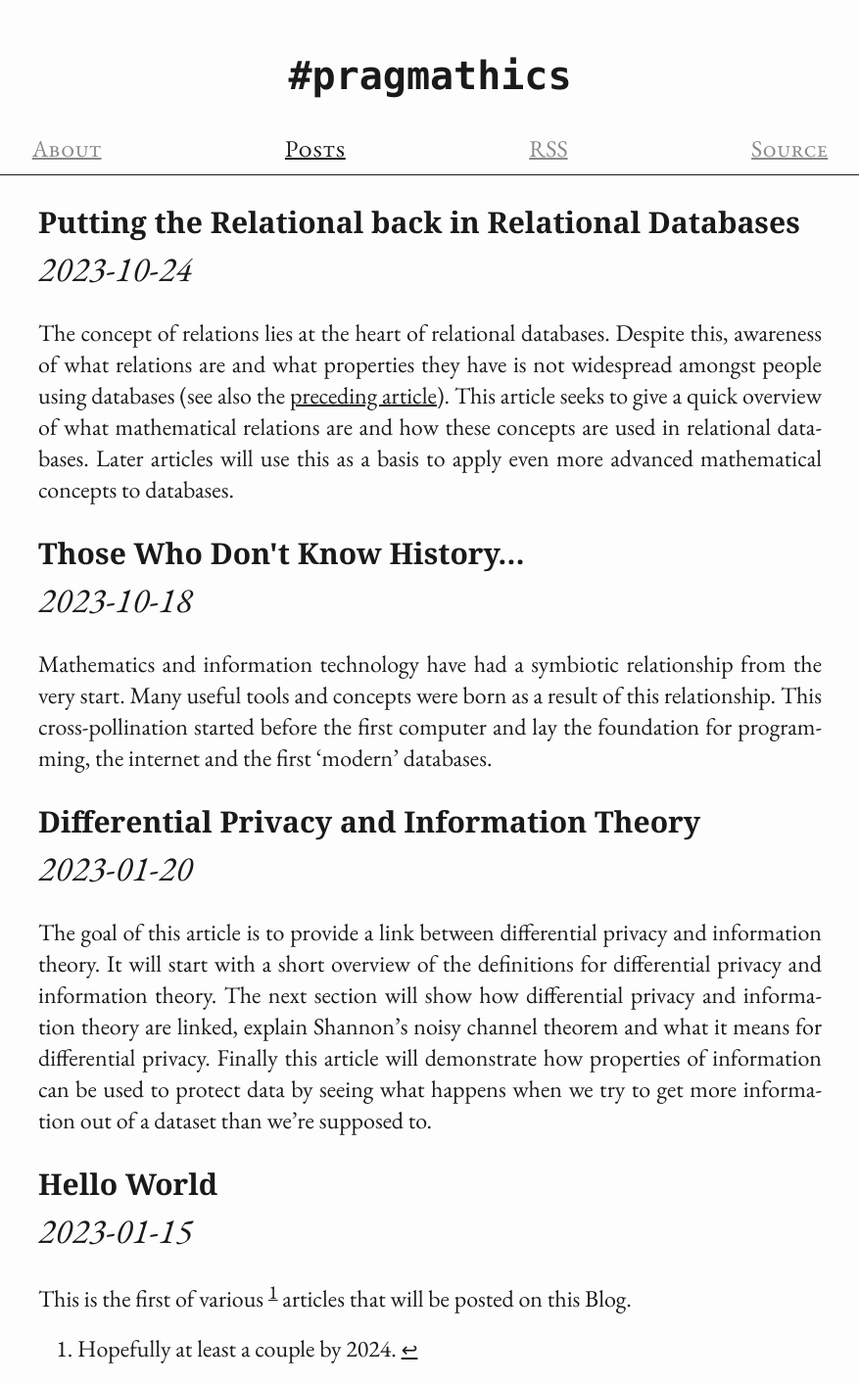
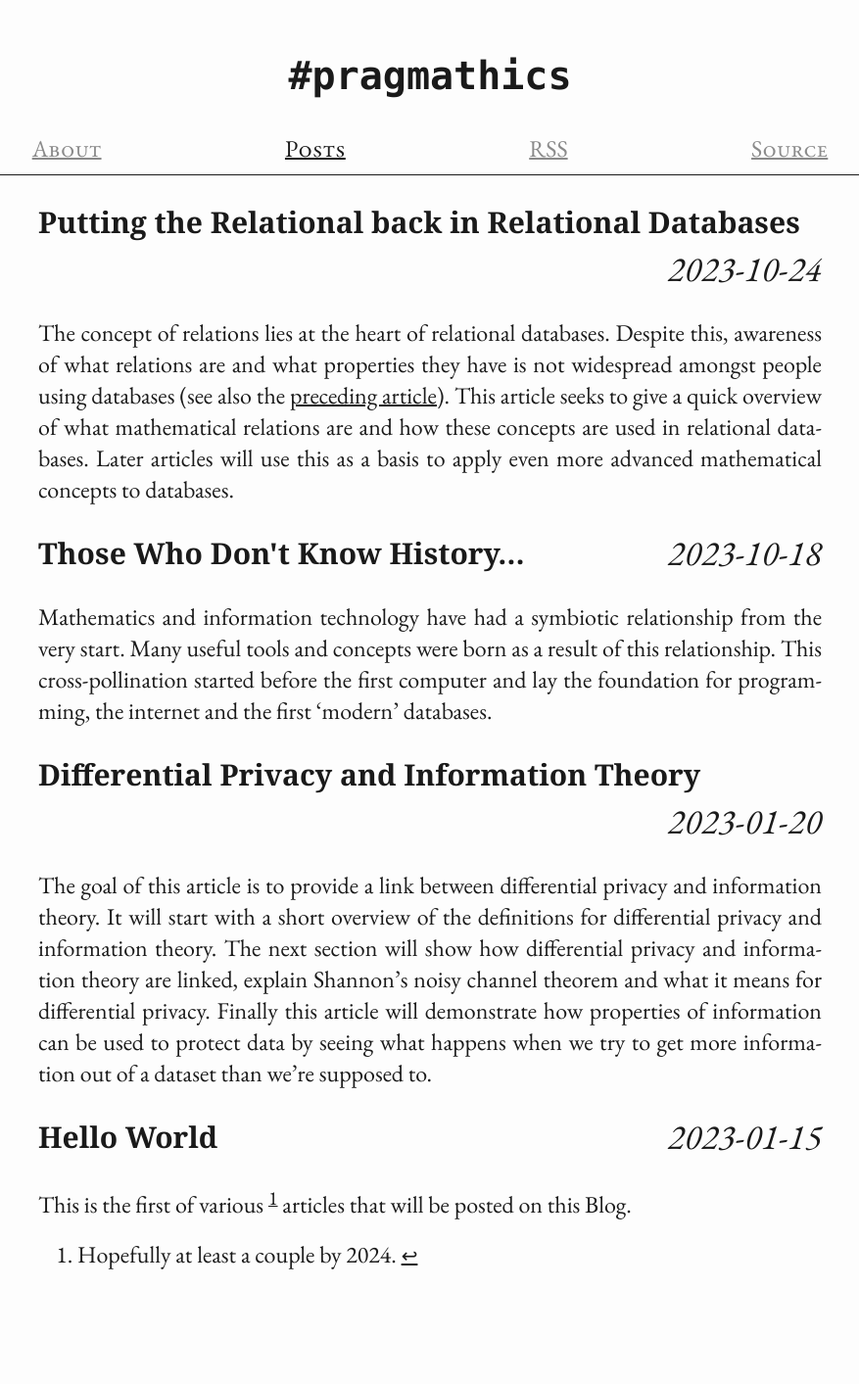
Before and after one commit to Shiandow/shiandow.github.io, a Jekyll site: the page built from index.md, in a window 1280 px wide. Shown: the whole page at 98% size, without its empty margins (201-1078 px from the left). Built offline with Jekyll 4.4.1, drawn with Linux system fonts in a browser that asks for light colours; some web fonts are replaced; after the commit the page ends 1317 px from its top, so only the background shows below that.

Commit message:
Fix post index

```diff
--- a/assets/styles/default.css
+++ b/assets/styles/default.css
@@ -99,7 +99,7 @@ aside, figure {
         clear: right;
         margin-bottom: 2em;
         margin-left: 2rem;
-        margin-right: calc(min(0rem, max(-22rem, 20rem - 50vw + 2rem))); /* 22rem = width of note + margin, 20rem = half width of content */
+        margin-right: calc(min(0rem, max(-22rem, 20rem - 50vw + 1rem))); /* 22rem = width of note + margin, 20rem = half width of content */
     }
 }
 
@@ -137,7 +137,7 @@ body[hide-toc] #TOC:not(:target) {
     }
 }
 
-/* Header Styling */
+/* Heading Styling */
 h1 {
     font-size: 2rem;
     font-weight: bold;
@@ -154,7 +154,7 @@ h4 {
     font-size: 1.5rem;
     font-style: italic;
 }
-
+/* Subtitles */
 h1 .subtitle {
     font-weight: normal;
     font-variant: small-caps;
@@ -164,6 +164,13 @@ h2 .subtitle {
     font-weight: normal;
     font-style: italic;
 }
+/* Right floating subtitles */
+h1:after, h2:after, h3:after, h4:after { clear: both; display: table; content: " "; }
+.right.subtitle {
+    float: right;
+    clear: right;
+}
+/* Links in headings */
 h1 a, h2 a, h3 a, h4 a, #TOC a {
     text-decoration: none;
 }
--- a/index.md
+++ b/index.md
@@ -6,7 +6,7 @@ layout: default
 {% for post in site.posts %}
 <h2>
 <a href="{{post.url}}">{{ post.title }}</a>
-<div class="subtitle">{{ post.date | date: "%Y-%m-%d" }}</div>
+<div class="right subtitle">{{ post.date | date: "%Y-%m-%d" }}</div>
 </h2>
 {{post.excerpt}}
 
```
Also changed, not shown: _klad/category-theory-for-dbas/3-clustering-and-galois-connections.md (+1 -0 lines), _klad/category-theory-for-dbas/4-monads-and-more-madness.md (+1 -0 lines), draft-index.md (+1 -1 lines).
